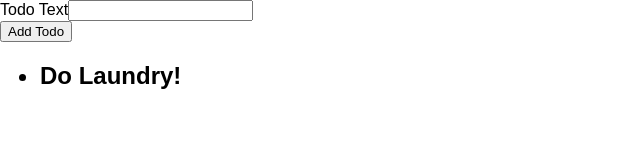
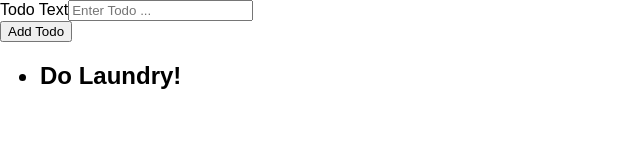
Before and after one commit to nsagias/typescript-starter-react, a React (Create React App) app in the folder frontend/: page / in a window 1280 px wide. Shown: the top 160 px of the page, without its empty margins (0-640 px from the left). Built offline with nearby package versions, Linux system fonts and the light colour scheme.

Commit message:
add placeholder text

```diff
--- a/frontend/src/components/NewTodoForm.tsx
+++ b/frontend/src/components/NewTodoForm.tsx
@@ -5,7 +5,7 @@ const NewTodoForm: React.FC = () => {
     <form>
       <div>
         <label htmlFor="todo-text">Todo Text</label>
-        <input type="text" id="todo-text" />
+        <input type="text" id="todo-text"  placeholder="Enter Todo ..."/>
       </div>
       <button type="submit">Add Todo</button>
     </form>
```
